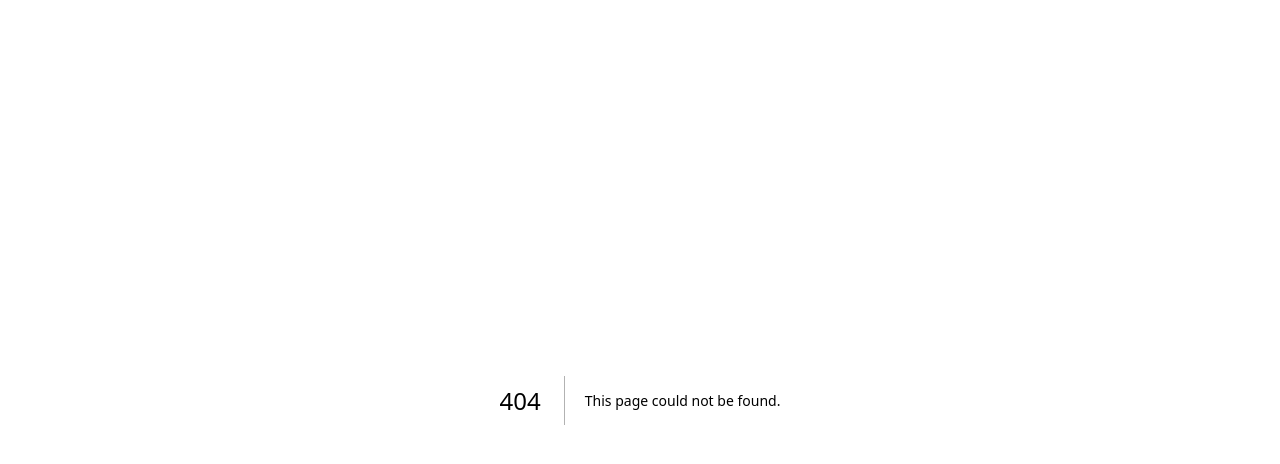
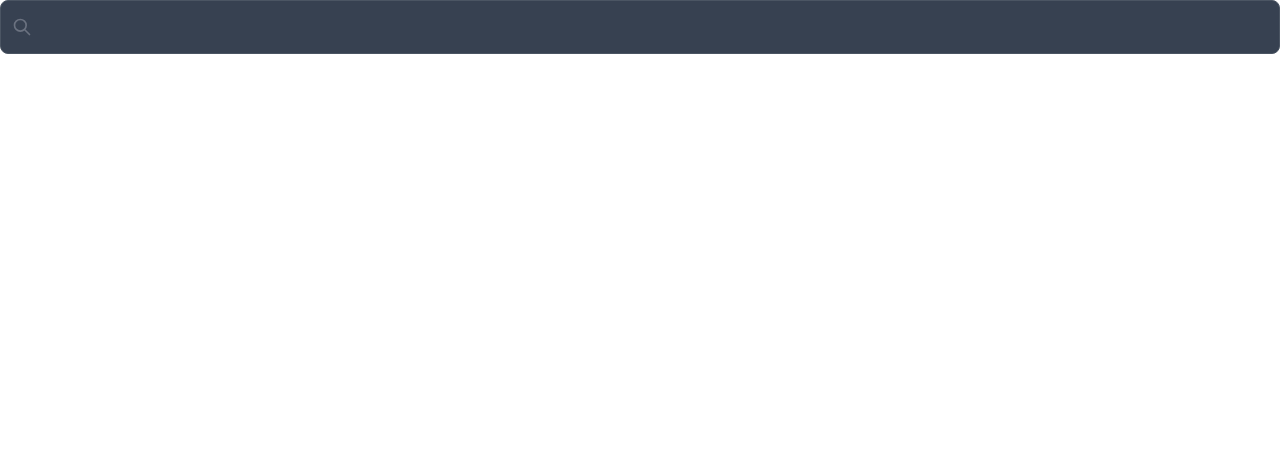
Before and after one commit to pqhung3007/jemember, a Next.js app: page /components/Search in a window 1280 px wide. Before the commit this address had no page. Shown: the top 464 px of the page. Built offline with nearby package versions, Linux system fonts and the light colour scheme.

Commit message:
ADD search collection and card

```diff
--- a/pages/collection/[id].tsx
+++ b/pages/collection/[id].tsx
@@ -12,6 +12,7 @@ import { useEffect, useReducer, useRef, useState } from "react";
 import { db } from "../../firebase";
 import HeadTag from "../components/HeadTag";
 import Nav from "../components/Nav";
+import Search from "../components/Search";
 import CopyButton from "./components/CopyButton";
 import EditButton from "./components/EditButton";
 import NextCard from "./components/NextCard";
@@ -30,6 +31,8 @@ export default function Lesson() {
   const [index, setIndex] = useState(0);
   const [title, setTitle] = useState("");
   const [cards, setCards] = useState([] as DocumentData[]);
+  const [cardsSearch, setCardsSearch] = useState([] as DocumentData[]);
+  const [keyWord, setKeyWord] = useState("");
   const [, forceUpdate] = useReducer((x) => x + 1, 0);
 
   const containerRef = useRef<HTMLDivElement>(null);
@@ -40,7 +43,6 @@ export default function Lesson() {
       where("collection_id", "==", id)
     );
     const docSnap = await getDocs(getCardsByCollectionIdQuery);
-    console.log("FETCH");
     return docSnap.docs.map((cardSnapshot) => cardSnapshot.data());
   };
 
@@ -71,6 +73,19 @@ export default function Lesson() {
     }
   }, [router.isReady]);
 
+  useEffect(() => {
+    if (keyWord.trim() !== "") {
+      let newResult = cards.filter(
+        (card) =>
+          includeString(card.question, keyWord) ||
+          includeString(card.answer, keyWord)
+      );
+      setCardsSearch(newResult);
+    } else {
+      setCardsSearch(cards);
+    }
+  }, [cards, keyWord]);
+
   let prevButtonStyle =
     index <= 0
       ? "bg-gray-700 cursor-not-allowed"
@@ -91,8 +106,7 @@ export default function Lesson() {
       event.key === "ArrowUp" ||
       event.key === "ArrowDown"
     ) {
-      let otherSide = !isFront;
-      setIsFront(otherSide);
+      setIsFront(!isFront);
     } else if (event.key === "ArrowLeft") {
       prev();
     } else if (event.key === "ArrowRight") {
@@ -102,15 +116,15 @@ export default function Lesson() {
 
   const prev = () => {
     if (index > 0) {
+      setIsFront(true);
       setIndex(index - 1);
-      setIsFront(true);
     }
   };
 
   const next = () => {
     if (index < (cards == null ? 0 : cards.length) - 1) {
+      setIsFront(true);
       setIndex(index + 1);
-      setIsFront(true);
     }
   };
 
@@ -120,6 +134,10 @@ export default function Lesson() {
     } else {
       navigator.clipboard.writeText(cards[index] ? cards[index].answer : "");
     }
+  };
+
+  const includeString = (first: string, second: string) => {
+    return first.toLowerCase().includes(second.toLowerCase());
   };
 
   return (
@@ -144,7 +162,7 @@ export default function Lesson() {
           />
           <NextCard nextButtonStyle={nextButtonStyle} next={next} />
         </div>
-        <div className="mx-auto max-w-[700px] py-6">
+        <div className="mx-auto max-w-[800px] py-6">
           <div className="h-2.5 w-full rounded-full bg-gray-200 dark:bg-gray-700">
             <div
               className="h-2.5 rounded-full bg-blue-600"
@@ -161,6 +179,19 @@ export default function Lesson() {
               <CopyButton copy={copy} />
             </div>
           </div>
+          <div className="space-y-3">
+            <Search setKeyWord={setKeyWord} />
+            {cardsSearch.map((card) => (
+              <div className="grid grid-cols-3 gap-4 rounded-xl bg-gray-800 p-5">
+                <div className="col-span-2 whitespace-pre-wrap">
+                  {card.question}
+                </div>
+                <div className="col-span-1 whitespace-pre-wrap border-l border-gray-600 pl-4">
+                  {card.answer}
+                </div>
+              </div>
+            ))}
+          </div>
         </div>
       </div>
     </div>
--- /dev/null
+++ b/pages/components/Search.tsx
@@ -0,0 +1,31 @@
+export default function Search(props: any) {
+  return (
+    <form>
+      <div className="relative">
+        <div className="pointer-events-none absolute inset-y-0 left-0 flex items-center pl-3">
+          <svg
+            aria-hidden="true"
+            className="h-5 w-5 text-gray-500 dark:text-gray-400"
+            fill="none"
+            stroke="currentColor"
+            viewBox="0 0 24 24"
+            xmlns="http://www.w3.org/2000/svg"
+          >
+            <path
+              strokeLinecap="round"
+              strokeLinejoin="round"
+              strokeWidth="2"
+              d="M21 21l-6-6m2-5a7 7 0 11-14 0 7 7 0 0114 0z"
+            ></path>
+          </svg>
+        </div>
+        <input
+          onChange={(e) => props.setKeyWord(e.currentTarget.value)}
+          type="search"
+          className="block w-full rounded-lg border border-gray-600 bg-gray-700 p-4  pl-10 text-sm text-white placeholder-gray-400 focus:outline-none"
+          required
+        />
+      </div>
+    </form>
+  );
+}
--- a/pages/index.tsx
+++ b/pages/index.tsx
@@ -1,24 +1,62 @@
-import { collection, orderBy, query } from "firebase/firestore";
-import { useCollection } from "react-firebase-hooks/firestore";
+import {
+  collection,
+  getDocs,
+  orderBy,
+  query,
+  QueryDocumentSnapshot,
+} from "firebase/firestore";
+import { useEffect, useState } from "react";
+import { db } from "../firebase";
 import AddCollection from "./components/AddCollection";
 import Collection from "./components/Collection";
 import HeadTag from "./components/HeadTag";
 import Nav from "./components/Nav";
-import { db } from "../firebase";
+import Search from "./components/Search";
 
 export default function Home() {
-  const collectionRef = collection(db, "collection");
-  const q = query(collectionRef, orderBy("created"));
-  const [collectionsSnapshot] = useCollection(q);
+  const [collections, setCollections] = useState([] as QueryDocumentSnapshot[]);
+  const [keyWord, setKeyWord] = useState("");
+  const [searchResult, setSearchResult] = useState(
+    [] as QueryDocumentSnapshot[]
+  );
 
-  const length = collectionsSnapshot?.docs?.length || 0;
+  const fetch = async () => {
+    const collectionRef = collection(db, "collection");
+    const q = query(collectionRef, orderBy("created"));
+    const docSnap = await getDocs(q);
+    return docSnap.docs;
+  };
+
+  useEffect(() => {
+    fetch()
+      .then((data) => setCollections(data || []))
+      .catch((err) => console.log(err));
+  }, []);
+
+  const includeString = (first: string, second: string) => {
+    return first.toLowerCase().includes(second.toLowerCase());
+  };
+
+  useEffect(() => {
+    if (keyWord.trim() !== "") {
+      let newResult = collections.filter((collection) =>
+        includeString(collection.data().name, keyWord)
+      );
+      setSearchResult(newResult);
+    } else {
+      setSearchResult(collections);
+    }
+  }, [collections, keyWord]);
 
   return (
     <div className="min-h-screen bg-gray-900 text-gray-200">
       <HeadTag />
       <Nav />
       <div className="mx-auto grid max-w-[1200px] grid-cols-[repeat(auto-fill,minmax(350px,1fr))] gap-12 px-5 py-6">
-        {collectionsSnapshot?.docs.map((collection) => (
+        <div className="col-span-full flex justify-center">
+          <Search setKeyWord={setKeyWord} />
+        </div>
+        {searchResult.map((collection) => (
           <Collection
             key={collection.id}
             id={collection.id}
@@ -26,7 +64,7 @@ export default function Home() {
             created={collection.data().created}
           />
         ))}
-        {length < 100 && <AddCollection />}
+        {collections.length < 100 && <AddCollection />}
       </div>
     </div>
   );
```
